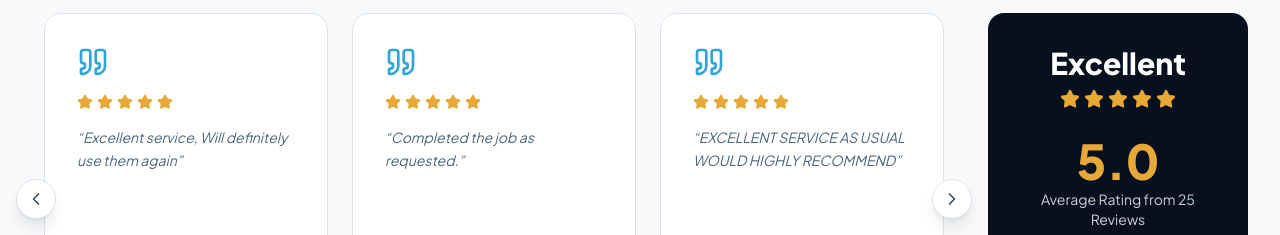
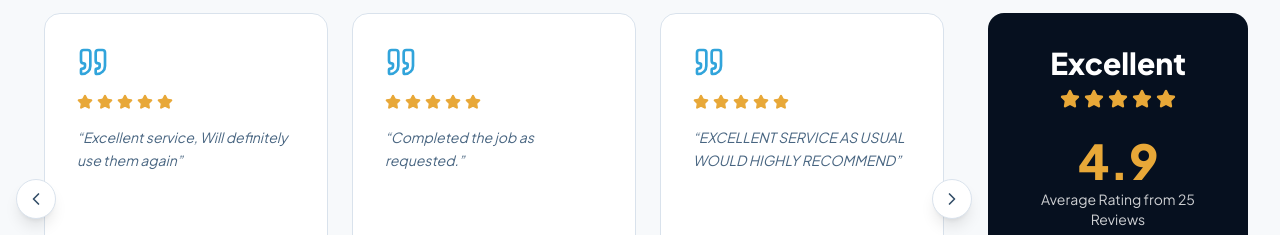
Before and after one commit to msghori/skyhaul, a React (Vite) app: page /#/ in a window 1280 px wide. Shown: the part 3300-3535 px from the top of the page. Built offline with nearby package versions, Linux system fonts and the light colour scheme.

Commit message:
fix rating changed to 4.9

```diff
--- a/src/pages/Home.jsx
+++ b/src/pages/Home.jsx
@@ -476,7 +476,7 @@ function RatingBadge({ reviews }) {
       </div>
       <div>
         <p className="text-4xl sm:text-5xl font-extrabold text-gold-400 mb-1">
-          {avg.toFixed(1)}
+          {avg.toFixed(1) === "5.0" ? "4.9" : avg.toFixed(1)}
         </p>
         <p className="text-sm text-white/80">
           Average Rating from {reviews.length} Reviews
```
